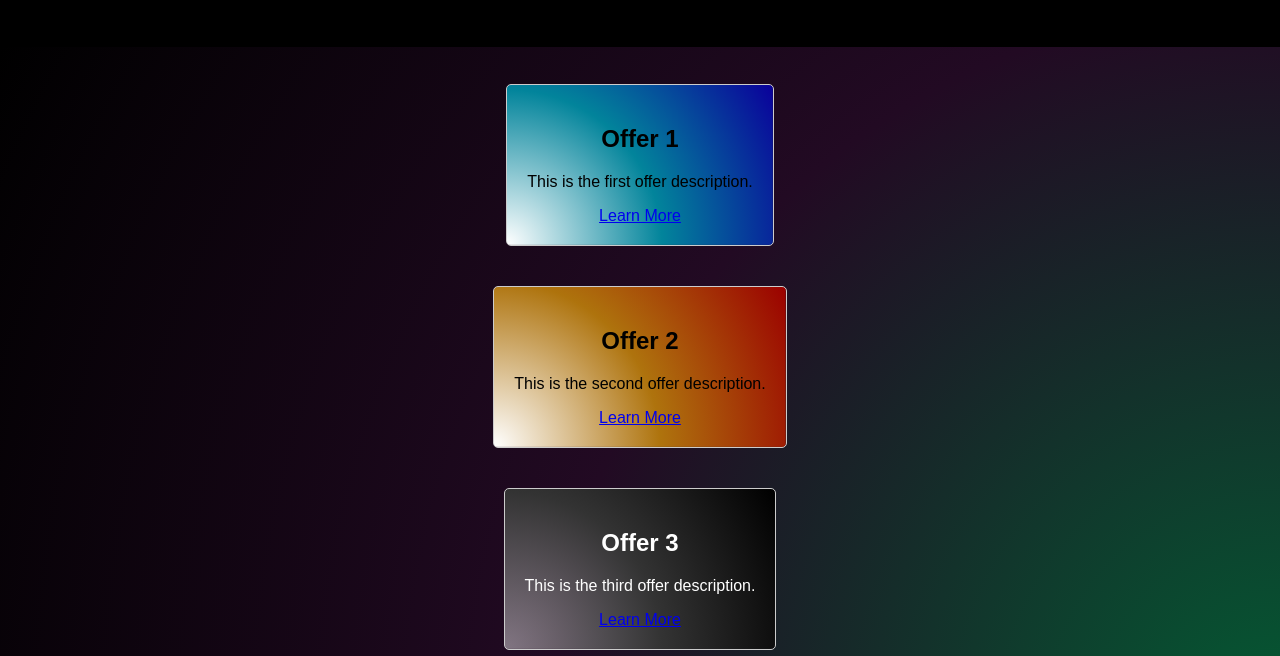
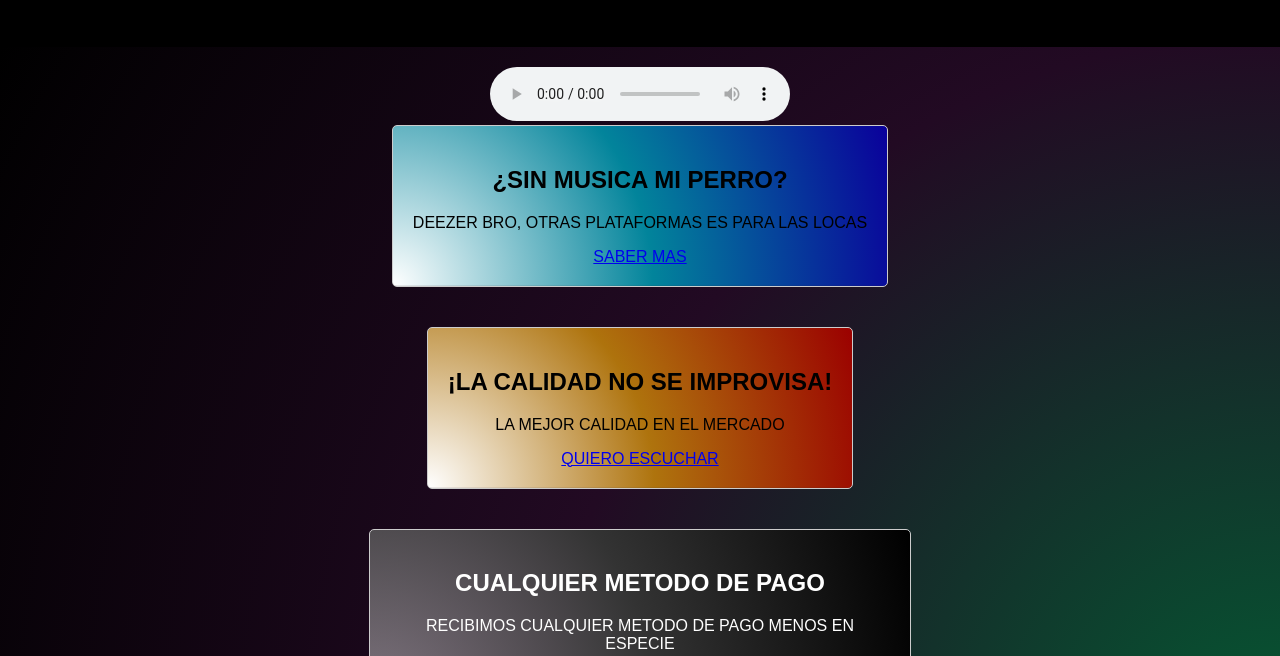
Before and after one commit to Heinrich-Faust/deezer, a plain HTML site: page INDEX.html in a window 1280 px wide. Shown: the part 144-800 px from the top of the page. Drawn offline with Linux system fonts and the light colour scheme.

Commit message:
FINAL SUPONGO

```diff
--- a/INDEX.html
+++ b/INDEX.html
@@ -1,7 +1,7 @@
 <!DOCTYPE html>
 <html>
 <head>
-  <title>Three Offers Page</title>
+  <title>DEEZER MI PERRO</title>
   <style>
     body {
       font-family: Arial, sans-serif;
@@ -81,23 +81,29 @@
      </header>
 
   <main>
+    <div><audio id="au" controls preload autoplay>
+      <source src="song/Second.mp3" type="audio/mp3">
+      <source src="song/Second.ogg" type="audio/ogg">
+          Tu navegador no soporta audio HTML5.
+        </div>
     <div class="offer1">
-      <h2>Offer 1</h2>
-      <p>This is the first offer description.</p>
+      <h2>¿SIN MUSICA MI PERRO?</h2>
+      <p>DEEZER BRO, OTRAS PLATAFORMAS ES PARA LAS LOCAS</p>
+      <a href="#">SABER MAS</a>
+    </div>
+
+    <div class="offer2">
+      <h2>¡LA CALIDAD NO SE IMPROVISA!</h2>
+      <p>LA MEJOR CALIDAD EN EL MERCADO</p>
+      <a href="#">QUIERO ESCUCHAR</a>
+    </div>
+
+    <div class="offer3">
+      <h2>CUALQUIER METODO DE PAGO</h2>
+      <p>RECIBIMOS CUALQUIER METODO DE PAGO MENOS EN ESPECIE</p>
       <a href="#">Learn More</a>
     </div>
 
-    <div class="offer2">
-      <h2>Offer 2</h2>
-      <p>This is the second offer description.</p>
-      <a href="#">Learn More</a>
-    </div>
-
-    <div class="offer3">
-      <h2>Offer 3</h2>
-      <p>This is the third offer description.</p>
-      <a href="#">Learn More</a>
-    </div>
   </main>
 
   <footer>
```
Also changed, not shown: 2 other files.
